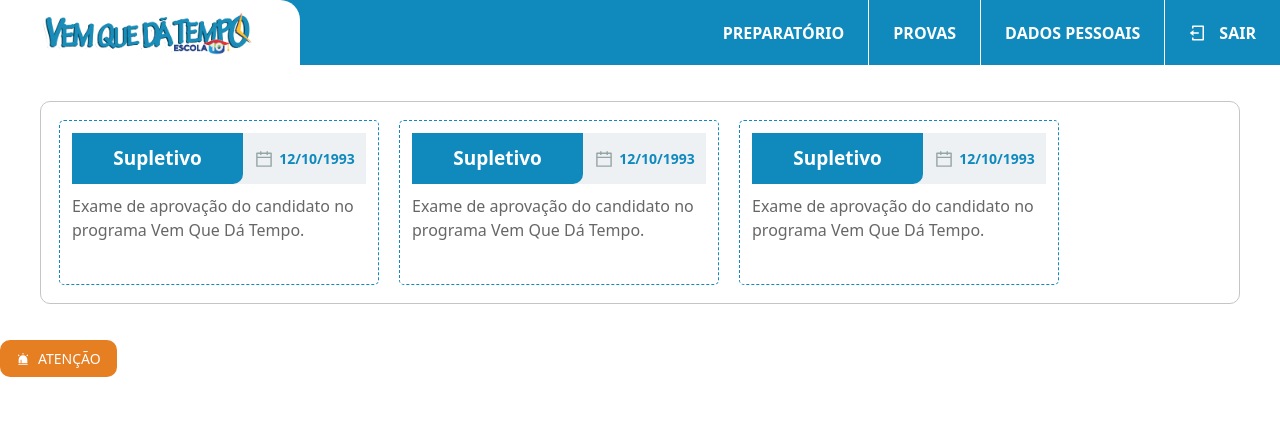
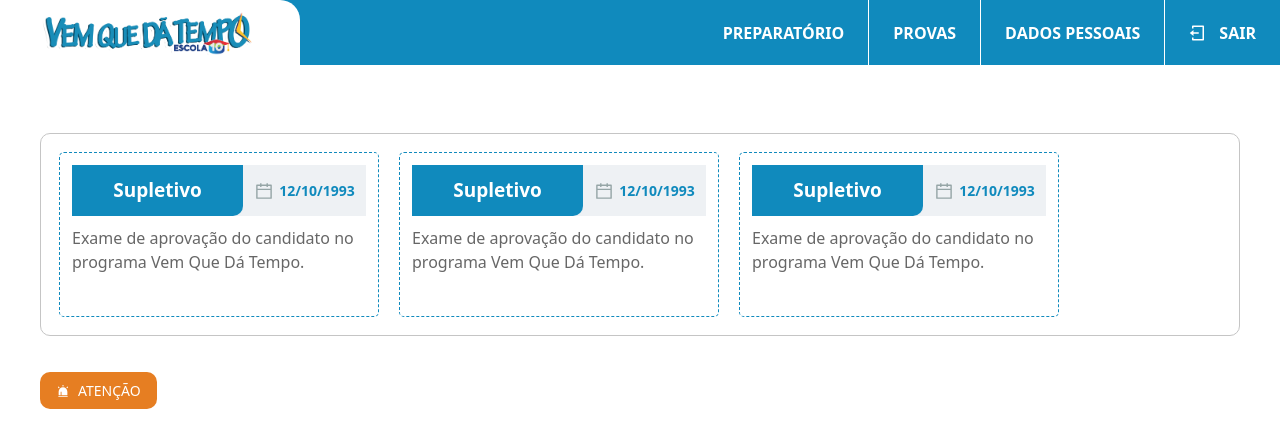
Before and after one commit to VQDT/front-end-vqdt, a React (Vite) app: page / in a window 1280 px wide. Shown: the top 448 px of the page. Built offline with nearby package versions, Linux system fonts and the light colour scheme.

Commit message:
:sparkles: feat: layout and router created

```diff
--- a/src/App.tsx
+++ b/src/App.tsx
@@ -1,5 +1,4 @@
 import Button from "./components/Button";
-import Header from "./components/Header";
 import ListCard from "./components/ListCard";
 import TestCard from "./components/TestCard";
 import { AiOutlineCalendar, AiFillAlert } from "react-icons/ai";
@@ -7,7 +6,6 @@ import { AiOutlineCalendar, AiFillAlert } from "react-icons/ai";
 function App() {
     return (
         <>
-            <Header />
             <ListCard>
                 <TestCard
                     handleClick={console.log}
--- /dev/null
+++ b/src/layout/app/index.tsx
@@ -0,0 +1,15 @@
+import { Outlet } from "react-router-dom";
+import Header from "../../components/Header";
+
+function Layout() {
+    return(
+        <>
+            <Header/>
+            <main className="w-full max-w-[1200px] m-auto py-8">
+                <Outlet></Outlet>
+            </main>
+        </>
+    );
+}
+
+export default Layout;
--- a/src/main.tsx
+++ b/src/main.tsx
@@ -1,11 +1,12 @@
 import React from "react";
 import ReactDOM from "react-dom/client";
-import App from "./App";
+import { RouterProvider } from "react-router-dom";
+import "./index.css";
+import router from "./router";
 
-import "./index.css";
 
 ReactDOM.createRoot(document.getElementById("root")!).render(
   <React.StrictMode>
-    <App />
+    <RouterProvider router={router} />
   </React.StrictMode>,
 )
--- /dev/null
+++ b/src/router.tsx
@@ -0,0 +1,18 @@
+import { createBrowserRouter } from "react-router-dom";
+import App from "./App";
+import Layout from "./layout/app";
+
+const router = createBrowserRouter([
+    {
+        path: "/",
+        element: <Layout />,
+        children:[
+            {
+                path: "/",
+                element: <App />,
+            }
+        ]
+    }
+]);
+
+export default router;
```
